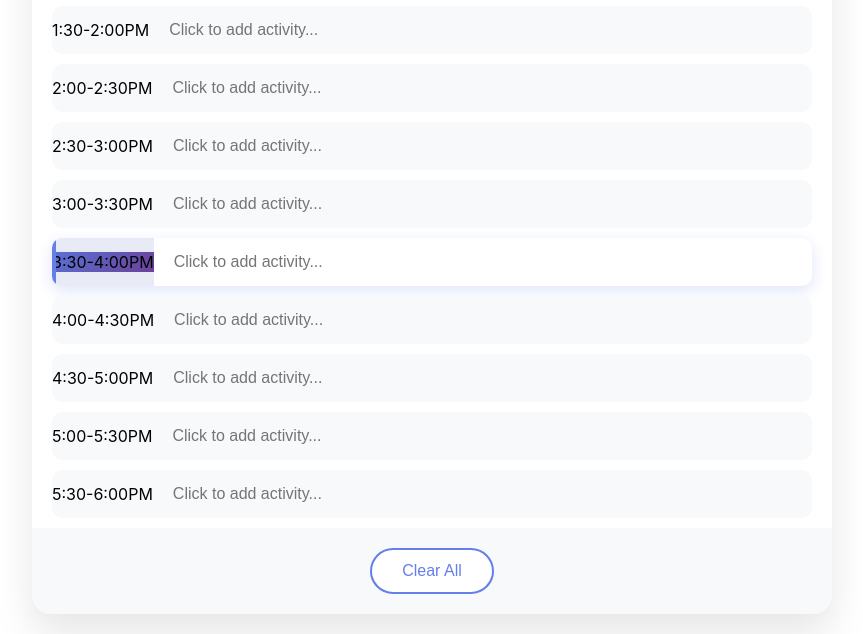
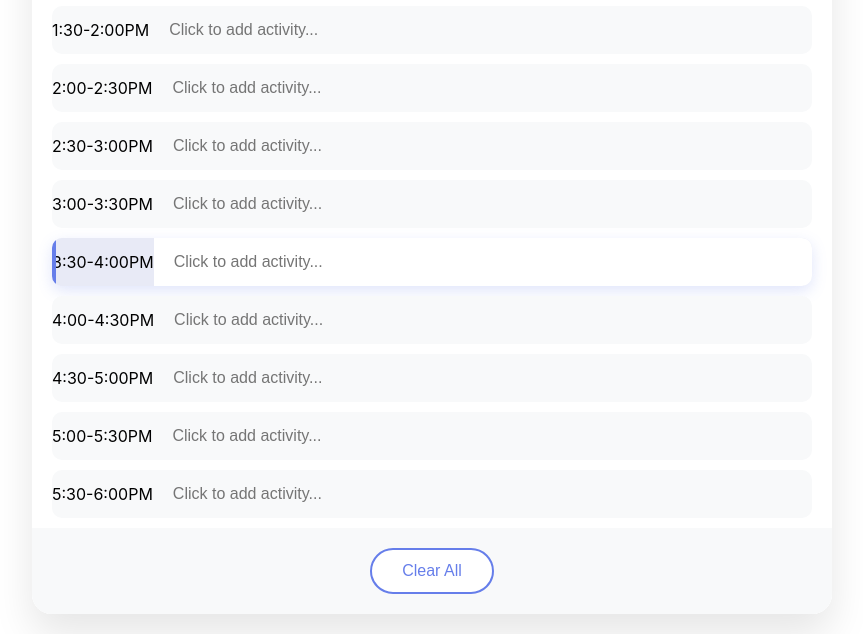
Before and after one commit to jzvele/schedule, a plain HTML site: page index.html in a window 1280 px wide. Shown: the part 166-800 px from the top of the page, without its empty margins (208-1071 px from the left). Drawn offline with Linux system fonts and the light colour scheme.

Commit message:
Modified active time slot highlight and added padding

```diff
--- a/index.html
+++ b/index.html
@@ -108,10 +108,6 @@
         .time-slot:hover {
             transform: translateX(5px);
             box-shadow: 0 5px 15px rgba(0, 0, 0, 0.1);
-        }
-
-        .time-slot.active .time-label {
-            background: linear-gradient(135deg, #5a72d6 0%, #6b4199 100%);
         }
 
         .time-slot.active .activity-input {
```
